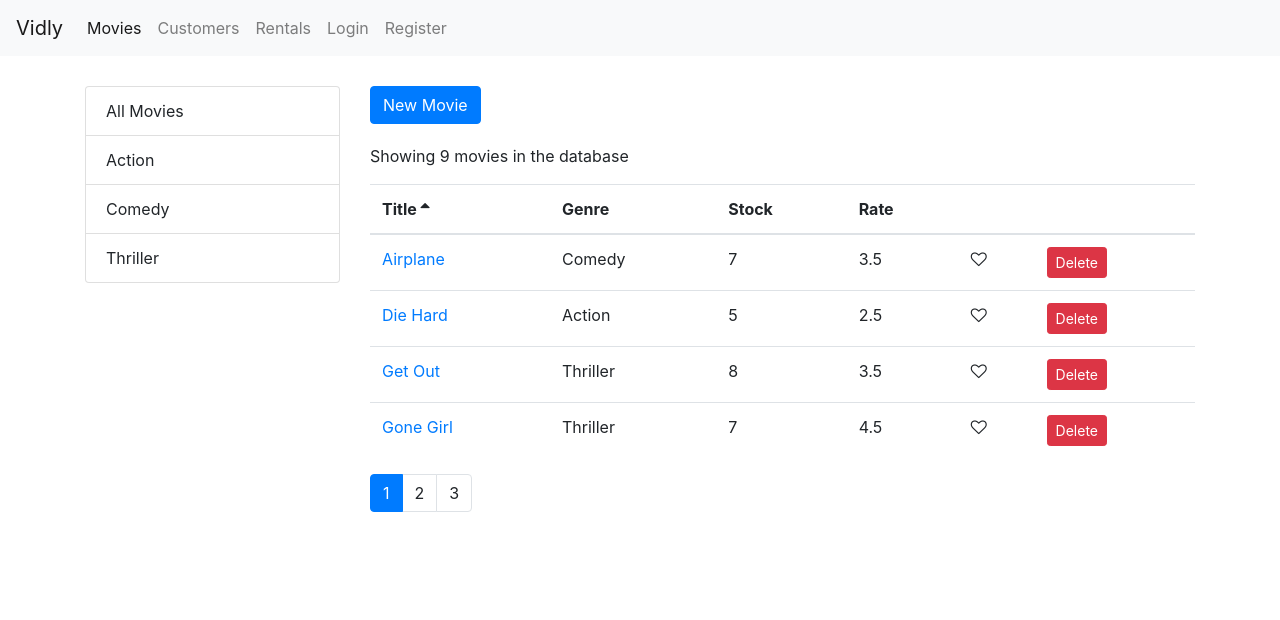
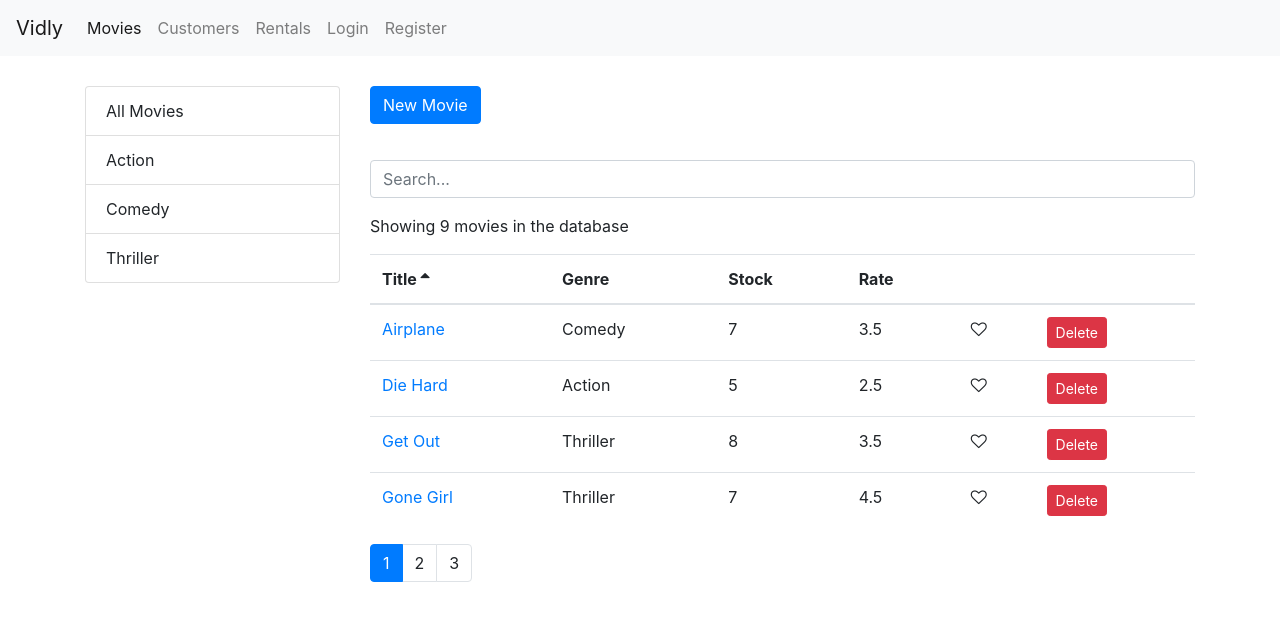
Before and after one commit to anjantalatam/vidly, a React (Create React App) app: page /movies in a window 1280 px wide. Shown: the top 620 px of the page. Built offline with nearby package versions, Linux system fonts and the light colour scheme.

Commit message:
7.24,7.25 Add search boxand add selectedGenre to state

```diff
--- /dev/null
+++ b/src/components/common/searchBox.jsx
@@ -0,0 +1,14 @@
+import React from "react";
+
+export default function SearchBox({ value, onChange }) {
+  return (
+    <input
+      type='text'
+      name='query'
+      className='form-control my-3'
+      placeholder='Search...'
+      value={value}
+      onChange={(e) => onChange(e.target.value)}
+    />
+  );
+}
--- a/src/components/movies.jsx
+++ b/src/components/movies.jsx
@@ -7,12 +7,15 @@
 import MoviesTable from "./moviesTable";
 import _ from "lodash";
 import { Link } from "react-router-dom";
+import SearchBox from "./common/searchBox";
 class Movies extends Component {
   state = {
     movies: [],
     genres: [],
     pageSize: 4,
     currentPage: 1,
+    searchQuery: "",
+    selectedGenre: null,
     sortColumn: { path: "title", order: "asc" },
   };
 
@@ -34,7 +37,7 @@
   };
 
   handleGenreSelect = (genre) => {
-    this.setState({ selectedItem: genre, currentPage: 1 });
+    this.setState({ selectedGenre: genre, searchQuery: "", currentPage: 1 });
   };
 
   handlePageChange = (page) => {
@@ -45,18 +48,32 @@
     this.setState({ sortColumn });
   };
 
+  handleSearch = (query) => {
+    this.setState({
+      searchQuery: query,
+      selectedGenre: null,
+      currentPage: 1,
+    });
+  };
+
   getPagedData = () => {
     const {
       pageSize,
       currentPage,
       movies: allMovies,
-      selectedItem,
+      selectedGenre,
       sortColumn,
+      searchQuery,
     } = this.state;
-    const filtered =
-      selectedItem && selectedItem._id
-        ? allMovies.filter((m) => m.genre.name === selectedItem.name)
-        : allMovies;
+    let filtered = allMovies;
+    if (searchQuery) {
+      filtered = allMovies.filter((movie) =>
+        movie.title.toLowerCase().startsWith(searchQuery.toLowerCase())
+      );
+    } else if (selectedGenre && selectedGenre._id) {
+      filtered = allMovies.filter((m) => m.genre._id === selectedGenre._id);
+    }
+
     const sorted = _.orderBy(filtered, [sortColumn.path], [sortColumn.order]);
     const movies = paginate(sorted, currentPage, pageSize);
 
@@ -65,7 +82,7 @@
 
   render() {
     const { length: count } = this.state.movies;
-    const { pageSize, currentPage, sortColumn } = this.state;
+    const { pageSize, currentPage, sortColumn, searchQuery } = this.state;
     if (count === 0) return <p>No movies in the Database</p>;
     const { data: movies, totalCount } = this.getPagedData();
 
@@ -75,7 +92,7 @@
           <ListGroup
             items={this.state.genres}
             onItemSelect={this.handleGenreSelect}
-            selectedItem={this.state.selectedItem}
+            selectedGenre={this.state.selectedGenre}
           />
         </div>
         <div className='col'>
@@ -86,6 +103,7 @@
           >
             New Movie
           </Link>
+          <SearchBox value={searchQuery} onChange={this.handleSearch} />
           <p>Showing {count} movies in the database</p>
           <MoviesTable
             movies={movies}
```
